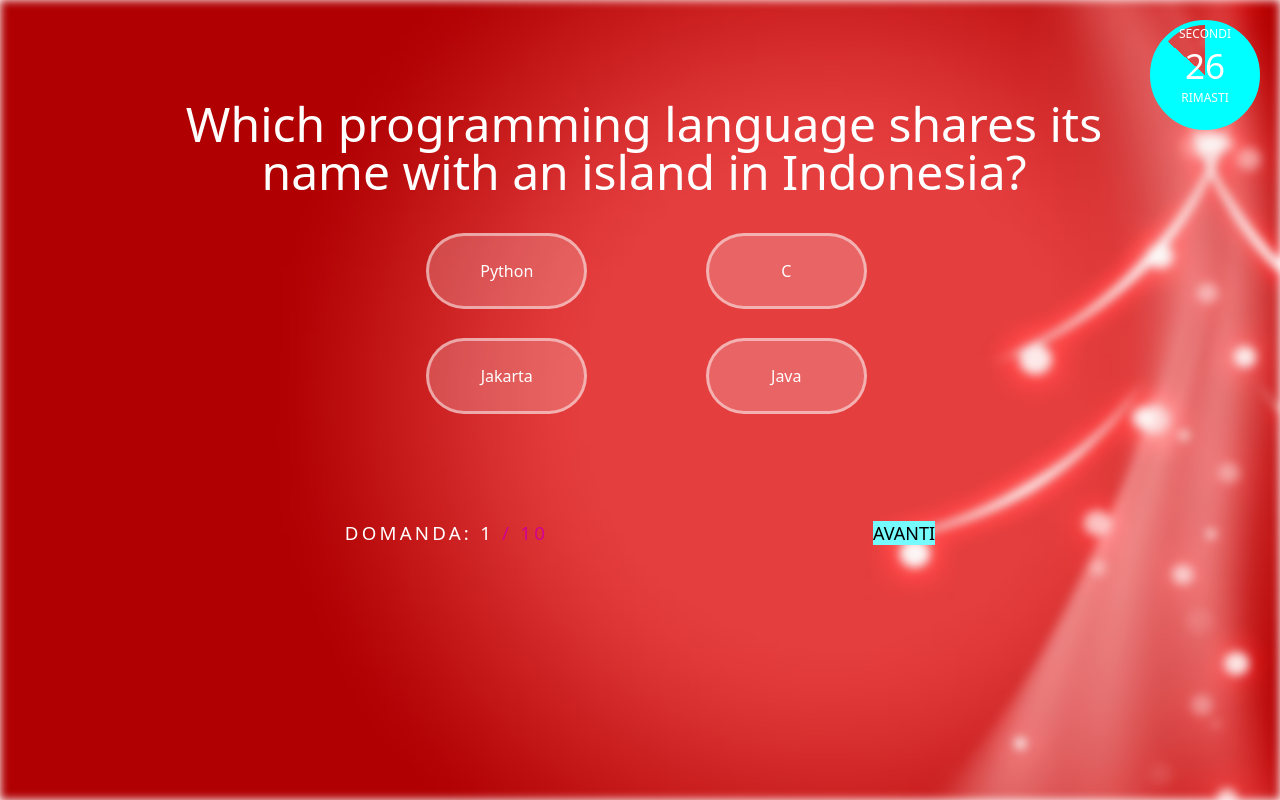
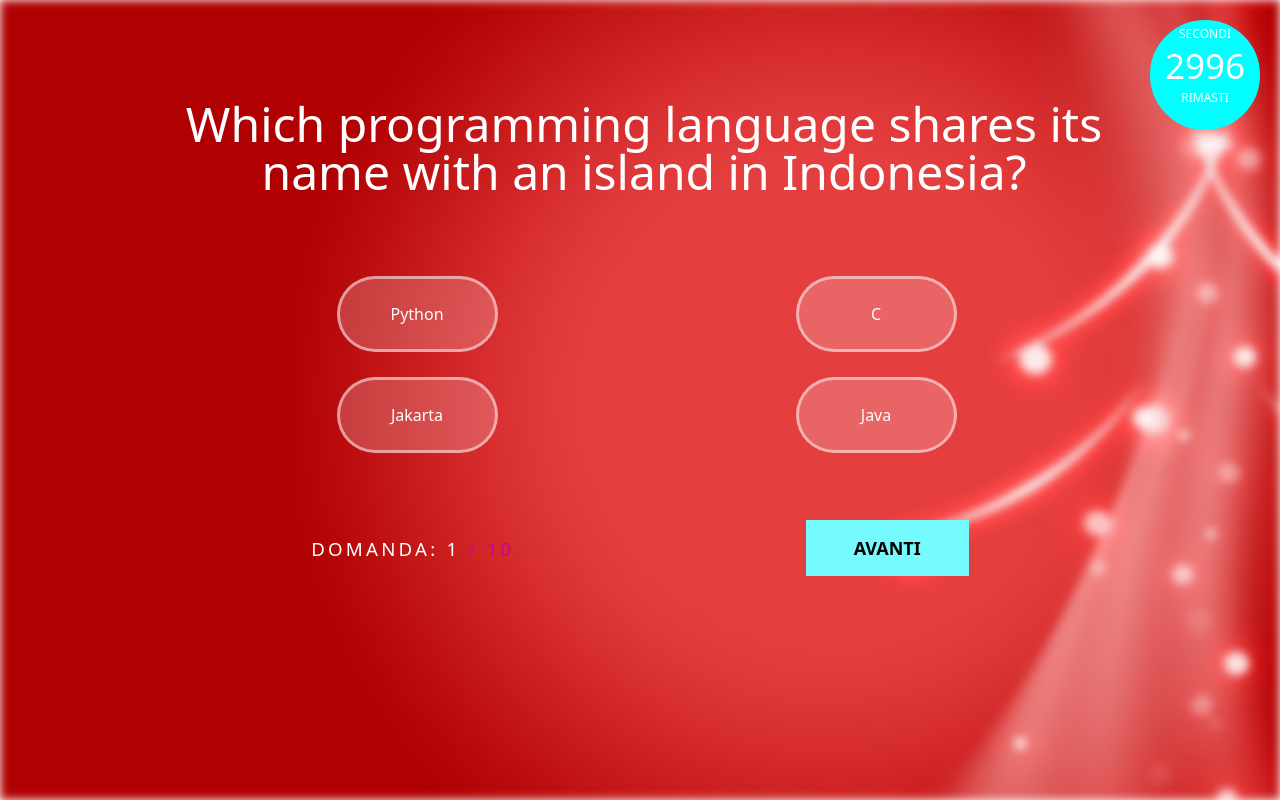
Before and after one commit to riccardospadon/quiz-natalizio, a plain HTML site: page quiz/quiz.html in a window 1280 px wide. Drawn offline with Linux system fonts and the light colour scheme; a web font is replaced by a local one.

Commit message:
quiz-natalizio
- Migliorie di layout;

```diff
--- a/quiz/quiz.css
+++ b/quiz/quiz.css
@@ -73,7 +73,8 @@ h3 #questionNumber {
 }
 
 #proceedBtn {
-    padding: 16px 48px, 16px 48px;
+    padding: 16px 48px 16px 48px;
+    font-weight: bold;
     font-size: 18px;
     border-radius: 0;
     border: 0;
@@ -120,16 +121,13 @@ input[type="radio"] + label {
     transition: background-color 0.2s ease-in-out;
 }
 
-input[type="radio"]:hover + label{
-    background-color: #1E90FF;
-}
 
 
 input[type="radio"]:checked + label {
     background-color: #d20094;
 }
 
-#answers {
+/* #answers {
     display: flex;
     flex-direction: row;
     justify-content: center;
@@ -139,11 +137,22 @@ input[type="radio"]:checked + label {
     gap: 10px;
     margin: 0px;
     width: 550px;
+} */
+
+#answers {
+    display: flex;
+    flex-wrap: wrap;
+    justify-content: space-between;
+    gap: 15px;
+    width: 900px;
+    margin: auto;
 }
 
 .item {
     flex-basis: 49%
 }
+
+
 
 #backslash, #numeroDomandaMax {
     color: #d20094;
--- a/quiz/quiz.js
+++ b/quiz/quiz.js
@@ -6,7 +6,7 @@ let points = 0
 
 let index = 0
 
-const TIME_PER_QUESTION = 30
+const TIME_PER_QUESTION = 3000
 
 let timeouts = []
 let timeCircle = document.querySelector('.tondo')
```
